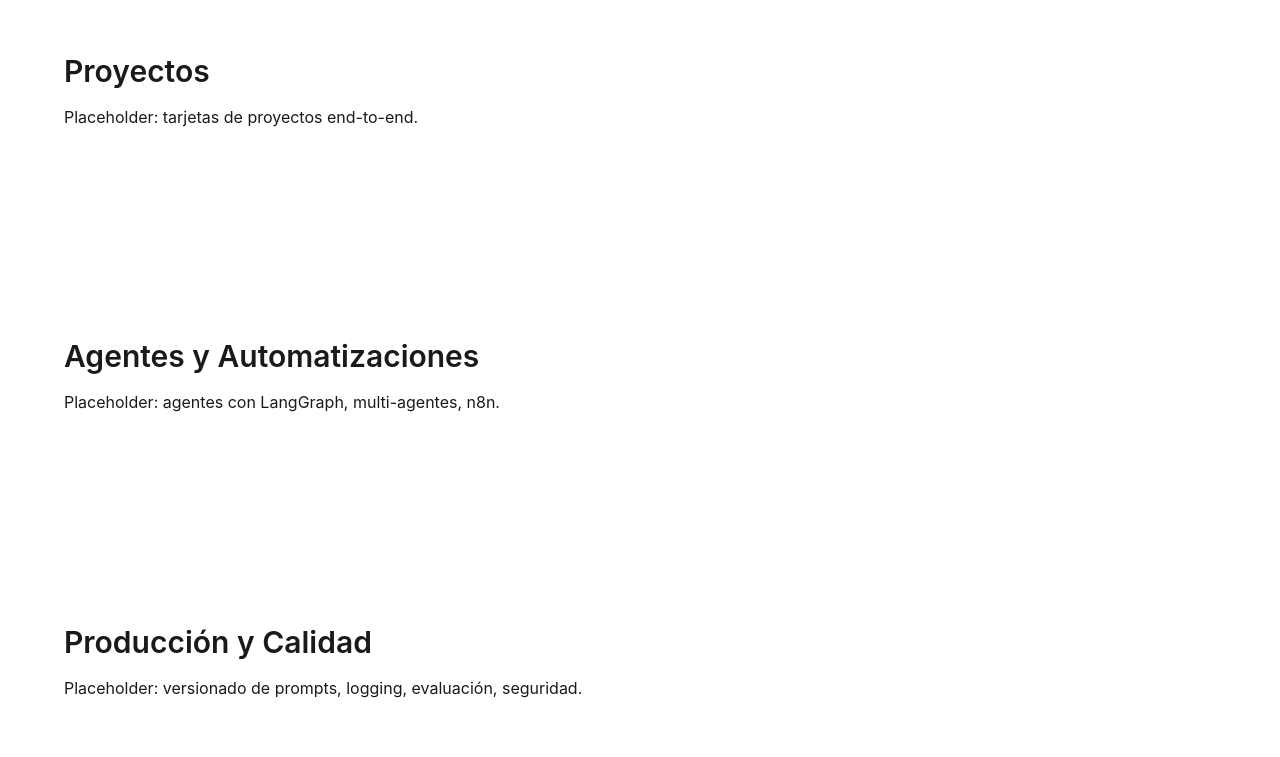
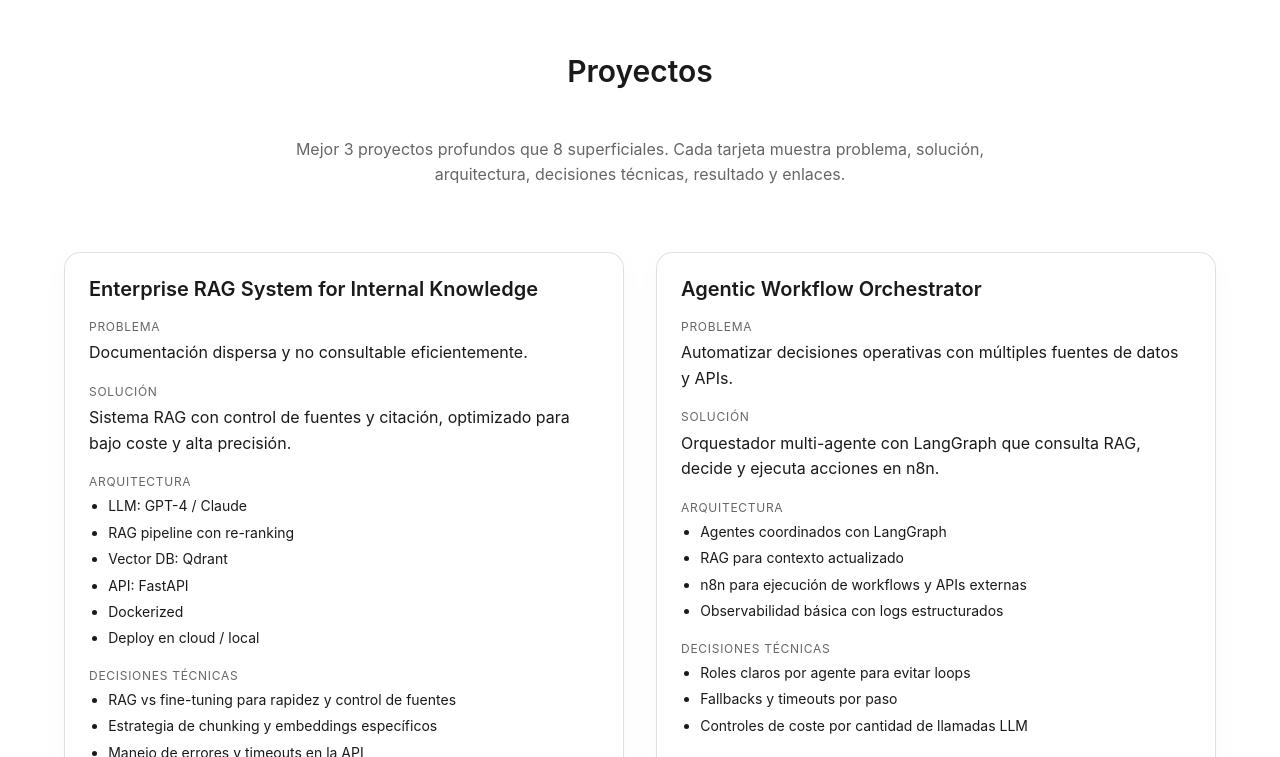
Before and after one commit to marylenis/portafolio-personal, a Next.js app: page / in a window 1280 px wide. Shown: the part 1406-2163 px from the top of the page. Built offline with nearby package versions, Linux system fonts and the light colour scheme.

Commit message:
fase 4 y 5

```diff
--- a/app/page.tsx
+++ b/app/page.tsx
@@ -1,5 +1,6 @@
 import HeroSection from '../sections/HeroSection'
 import StackSection from '../sections/StackSection'
+import ProjectsSection from '../sections/ProjectsSection'
 
 export default function Home() {
   return (
@@ -13,12 +14,7 @@ export default function Home() {
 
       <StackSection />
 
-      <section id="proyectos" className="section">
-        <div className="container">
-          <h2>Proyectos</h2>
-          <p>Placeholder: tarjetas de proyectos end-to-end.</p>
-        </div>
-      </section>
+      <ProjectsSection />
 
       <section id="agentes" className="section">
         <div className="container">
--- /dev/null
+++ b/components/ProjectCard.tsx
@@ -0,0 +1,90 @@
+import React from 'react'
+
+export type Project = {
+  id: number
+  title: string
+  problem: string
+  solution: string
+  architecture: string[]
+  technicalDecisions: string[]
+  result: string
+  learnings: string
+  links: {
+    github?: string
+    demo?: string
+  }
+}
+
+export default function ProjectCard({ project }: { project: Project }) {
+  const { title, problem, solution, architecture, technicalDecisions, result, learnings, links } =
+    project
+
+  return (
+    <article className="project-card">
+      <header className="project-card__header">
+        <h3 className="project-card__title">{title}</h3>
+      </header>
+
+      <div className="project-card__section">
+        <p className="project-card__label">Problema</p>
+        <p className="project-card__text">{problem}</p>
+      </div>
+
+      <div className="project-card__section">
+        <p className="project-card__label">Solución</p>
+        <p className="project-card__text">{solution}</p>
+      </div>
+
+      <div className="project-card__section">
+        <p className="project-card__label">Arquitectura</p>
+        <ul className="project-card__list">
+          {architecture.map((item) => (
+            <li key={item} className="project-card__list-item">
+              {item}
+            </li>
+          ))}
+        </ul>
+      </div>
+
+      <div className="project-card__section">
+        <p className="project-card__label">Decisiones técnicas</p>
+        <ul className="project-card__list">
+          {technicalDecisions.map((item) => (
+            <li key={item} className="project-card__list-item">
+              {item}
+            </li>
+          ))}
+        </ul>
+      </div>
+
+      <div className="project-card__section project-card__section--grid">
+        <div>
+          <p className="project-card__label">Resultado</p>
+          <p className="project-card__text">{result}</p>
+        </div>
+        <div>
+          <p className="project-card__label">Aprendizajes</p>
+          <p className="project-card__text">{learnings}</p>
+        </div>
+      </div>
+
+      <div className="project-card__links" aria-label="Enlaces del proyecto">
+        {links.github && (
+          <a
+            href={links.github}
+            className="button button--secondary"
+            target="_blank"
+            rel="noreferrer"
+          >
+            GitHub
+          </a>
+        )}
+        {links.demo && (
+          <a href={links.demo} className="button button--ghost" target="_blank" rel="noreferrer">
+            Demo
+          </a>
+        )}
+      </div>
+    </article>
+  )
+}
--- a/data/projects.json
+++ b/data/projects.json
@@ -1,44 +1,74 @@
 [
   {
     "id": 1,
-    "title": "",
-    "problem": "",
-    "solution": "",
-    "architecture": [],
-    "technicalDecisions": [],
-    "result": "",
-    "learnings": "",
+    "title": "Enterprise RAG System for Internal Knowledge",
+    "problem": "Documentación dispersa y no consultable eficientemente.",
+    "solution": "Sistema RAG con control de fuentes y citación, optimizado para bajo coste y alta precisión.",
+    "architecture": [
+      "LLM: GPT-4 / Claude",
+      "RAG pipeline con re-ranking",
+      "Vector DB: Qdrant",
+      "API: FastAPI",
+      "Dockerized",
+      "Deploy en cloud / local"
+    ],
+    "technicalDecisions": [
+      "RAG vs fine-tuning para rapidez y control de fuentes",
+      "Estrategia de chunking y embeddings específicos",
+      "Manejo de errores y timeouts en la API",
+      "Cost control con caching y límites por usuario"
+    ],
+    "result": "Reducción de tiempo de búsqueda en 65% y menor carga al equipo de soporte.",
+    "learnings": "Afinar citación y cobertura de fuentes mejora la confianza del usuario final.",
     "links": {
-      "github": "",
-      "demo": ""
+      "github": "https://github.com/marylenis/portafolio-personal",
+      "demo": "#"
     }
   },
   {
     "id": 2,
-    "title": "",
-    "problem": "",
-    "solution": "",
-    "architecture": [],
-    "technicalDecisions": [],
-    "result": "",
-    "learnings": "",
+    "title": "Agentic Workflow Orchestrator",
+    "problem": "Automatizar decisiones operativas con múltiples fuentes de datos y APIs.",
+    "solution": "Orquestador multi-agente con LangGraph que consulta RAG, decide y ejecuta acciones en n8n.",
+    "architecture": [
+      "Agentes coordinados con LangGraph",
+      "RAG para contexto actualizado",
+      "n8n para ejecución de workflows y APIs externas",
+      "Observabilidad básica con logs estructurados"
+    ],
+    "technicalDecisions": [
+      "Roles claros por agente para evitar loops",
+      "Fallbacks y timeouts por paso",
+      "Controles de coste por cantidad de llamadas LLM"
+    ],
+    "result": "Automatizaciones redujeron tiempos operativos en 40% con menor intervención manual.",
+    "learnings": "Definir límites por agente y políticas de reintento reduce errores en cadena.",
     "links": {
-      "github": "",
-      "demo": ""
+      "github": "https://github.com/marylenis/portafolio-personal",
+      "demo": "#"
     }
   },
   {
     "id": 3,
-    "title": "",
-    "problem": "",
-    "solution": "",
-    "architecture": [],
-    "technicalDecisions": [],
-    "result": "",
-    "learnings": "",
+    "title": "Eval & Prompt Versioning Toolkit",
+    "problem": "Dificultad para medir calidad y versionar prompts en sistemas de GenAI.",
+    "solution": "Toolkit ligero con versionado de prompts, pruebas A/B y métricas básicas de calidad.",
+    "architecture": [
+      "Versionado de prompts (naming + metadata)",
+      "Suite de evals con casos sintéticos y reales",
+      "Métricas: exactitud, cobertura de fuentes, coste",
+      "Integración con CI para correr evals"
+    ],
+    "technicalDecisions": [
+      "Separar prompts de código para trazabilidad",
+      "Tests sintéticos para cambios rápidos",
+      "Alertas sobre degradación de métricas"
+    ],
+    "result": "Detección temprana de regresiones y reducción de iteraciones manuales.",
+    "learnings": "Evals ligeros y frecuentes evitan degradaciones silenciosas.",
     "links": {
-      "github": "",
-      "demo": ""
+      "github": "https://github.com/marylenis/portafolio-personal",
+      "demo": "#"
     }
   }
 ]
--- /dev/null
+++ b/sections/ProjectsSection.tsx
@@ -0,0 +1,27 @@
+import React from 'react'
+import ProjectCard, { Project } from '../components/ProjectCard'
+import projects from '../data/projects.json'
+
+export default function ProjectsSection() {
+  const items = projects as Project[]
+
+  return (
+    <section id="proyectos" className="section projects">
+      <div className="container">
+        <header className="projects__header">
+          <h2 className="section-title">Proyectos</h2>
+          <p className="projects__subtitle">
+            Mejor 3 proyectos profundos que 8 superficiales. Cada tarjeta muestra problema, solución,
+            arquitectura, decisiones técnicas, resultado y enlaces.
+          </p>
+        </header>
+
+        <div className="projects__grid">
+          {items.map((project) => (
+            <ProjectCard key={project.id} project={project} />
+          ))}
+        </div>
+      </div>
+    </section>
+  )
+}
--- a/styles/globals.css
+++ b/styles/globals.css
@@ -354,6 +354,94 @@ a:hover {
   color: var(--color-text);
 }
 
+/* Projects */
+.projects__header {
+  max-width: 780px;
+  margin: 0 auto var(--spacing-3xl);
+  text-align: center;
+}
+
+.projects__subtitle {
+  color: var(--color-text-light);
+  font-size: var(--font-size-base);
+}
+
+.projects__grid {
+  display: grid;
+  grid-template-columns: repeat(2, minmax(0, 1fr));
+  gap: var(--spacing-xl);
+}
+
+.project-card {
+  border: 1px solid var(--color-border);
+  border-radius: 16px;
+  padding: var(--spacing-lg);
+  background: #ffffff;
+  box-shadow: 0 8px 24px rgba(0, 0, 0, 0.03);
+}
+
+.project-card__header {
+  margin-bottom: var(--spacing-md);
+}
+
+.project-card__title {
+  font-size: var(--font-size-xl);
+  margin: 0;
+}
+
+.project-card__section {
+  margin-bottom: var(--spacing-md);
+}
+
+.project-card__section--grid {
+  display: grid;
+  grid-template-columns: repeat(2, minmax(0, 1fr));
+  gap: var(--spacing-md);
+}
+
+.project-card__label {
+  text-transform: uppercase;
+  letter-spacing: 0.06em;
+  font-size: var(--font-size-xs);
+  color: var(--color-text-light);
+  margin-bottom: var(--spacing-xs);
+}
+
+.project-card__text {
+  margin: 0;
+  color: var(--color-text);
+  font-size: var(--font-size-base);
+}
+
+.project-card__list {
+  list-style: disc;
+  padding-left: 1.2rem;
+  margin: 0;
+  display: grid;
+  gap: var(--spacing-xs);
+}
+
+.project-card__list-item {
+  font-size: var(--font-size-sm);
+  color: var(--color-text);
+}
+
+.project-card__links {
+  display: flex;
+  gap: var(--spacing-sm);
+  margin-top: var(--spacing-md);
+}
+
+@media (max-width: 1024px) {
+  .projects__grid {
+    grid-template-columns: 1fr;
+  }
+
+  .project-card__section--grid {
+    grid-template-columns: 1fr;
+  }
+}
+
 /* Responsive */
 @media (max-width: 768px) {
   :root {
```
Also changed, not shown: 1 other file (tests, documents, lock files or other folders).
